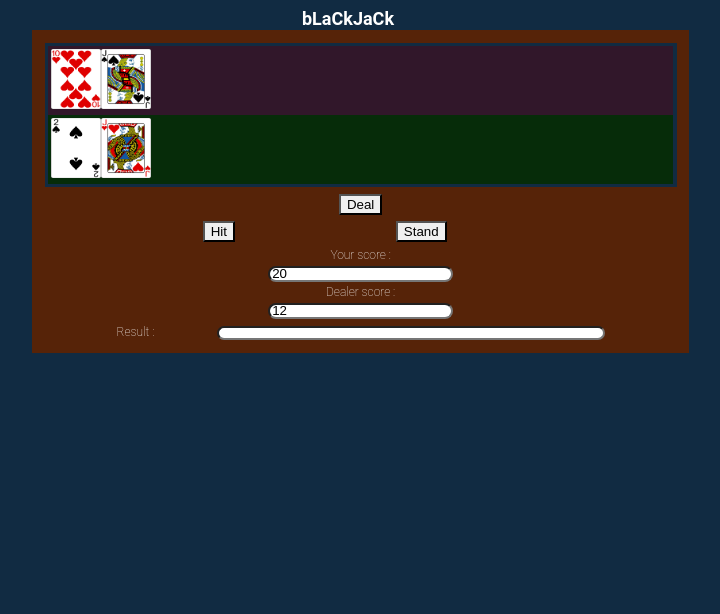
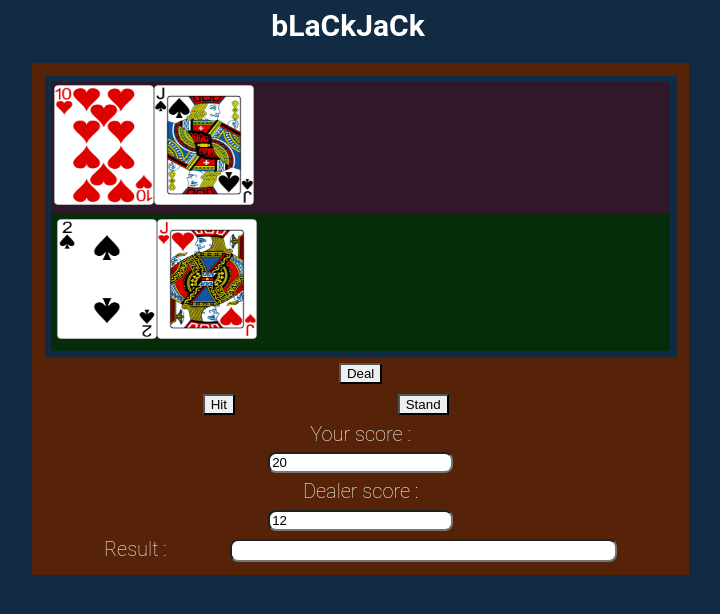
Before and after one commit to bijay007/javascript, a plain HTML site: page BlackJack/Almost_there/blackjack.html in a window 1280 px wide. Both pictures are taken after a click on the button "Deal". Shown: the whole page, without its empty margins (292-1012 px from the left). Drawn offline with Linux system fonts and the light colour scheme.

Commit message:
Add files via upload

```diff
--- a/BlackJack/Almost_there/blackjack.css
+++ b/BlackJack/Almost_there/blackjack.css
@@ -5,9 +5,9 @@ html {
 	font-family: "Roboto","sans-serif";
 	text-rendering: optimizeLegibility;
 	font-weight: 200;
-	font-size: 12px;
+	font-size: 20px;
 	color: #ffffff;
-	}
+}
 
 body {
 	background-color: #112b42;
@@ -16,7 +16,6 @@ body {
 h2 {
 	text-align: center;
 	margin: 0 auto;
-	height: 10px;
 }
 
 #container {
@@ -29,7 +28,7 @@ h2 {
 
 .images {
 	background-color: #112b42;
-	padding: 0.5%;
+	padding: 1%;
 }
 
 #playercards {
@@ -40,7 +39,7 @@ h2 {
 
 #dealercards {
 	margin : 0 auto;
-	padding: 0.5%;
+	padding: 1%;
 	background-color: #062c09;
 }
 
@@ -59,8 +58,8 @@ h2 {
 
 input[type=text]{
   border-radius:8px;
-  height: 0.8em;
 }
+
 .sumdisplay {
 	display: block;
 	text-align: center;
@@ -68,7 +67,7 @@ input[type=text]{
 
 #playersum,#dealersum {
 	display: block;
-	margin : 0.5% auto;
+	margin : 1% auto;
 }
 
 #dealersum {
@@ -81,7 +80,7 @@ input[type=text]{
 }
 
 #resultbox {
-	font-size: 10px;
+	font-size: 15px;
 	margin : 0 auto 0 10%;
 	width: 60%;
 	position: relative;
--- a/BlackJack/Almost_there/blackjack.js
+++ b/BlackJack/Almost_there/blackjack.js
@@ -7,7 +7,6 @@ var stand = document.getElementById("standBtn").addEventListener("click", showSc
 var playerSum = document.getElementById("playersum");
 var dealerSum = document.getElementById("dealersum");
 var writeResult = document.getElementById("resultbox");
-var fragment = document.createDocumentFragment();
 
 // Defining properties and methods for every single card object created by fillPlayingCards function
 function CardObject(cardNum, cardSuit) {
@@ -28,11 +27,12 @@ CardObject.prototype.getCardValue = function() {
 function DeckObject() {
     this.iniDeck = [];
     this.displayCards = function(cards) { // displaying corresponding card images on DOM
+        var fragment = document.createDocumentFragment();
         for (var i = 0; i < cards.length; i++) {
             var imgElement = document.createElement("img");
             imgElement.src = "Images/" + cards[i].cardNum + "_of_" + cards[i].cardSuit + ".png";
-            imgElement.style.height = "60px";
-            imgElement.style.width = "50px";
+            imgElement.style.height = "120px";
+            imgElement.style.width = "100px";
             fragment.appendChild(imgElement);
         }
         if (this == mainPlayer) {
```
Also changed, not shown: BlackJack/Almost_there/index.html (added, +32 -0 lines).
